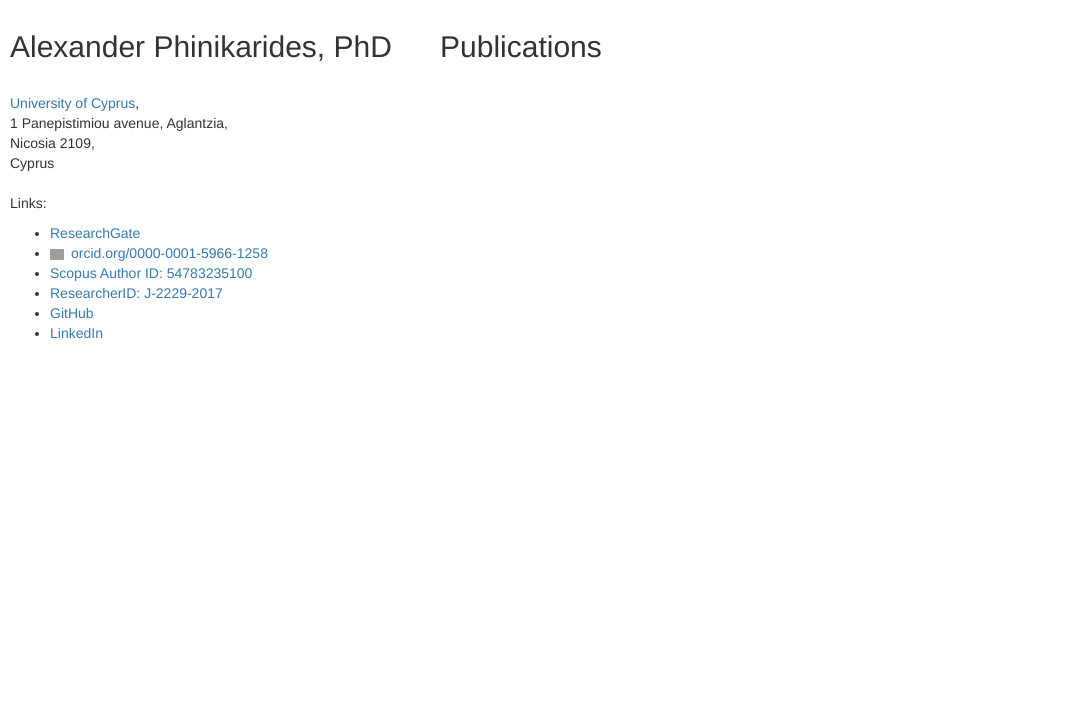
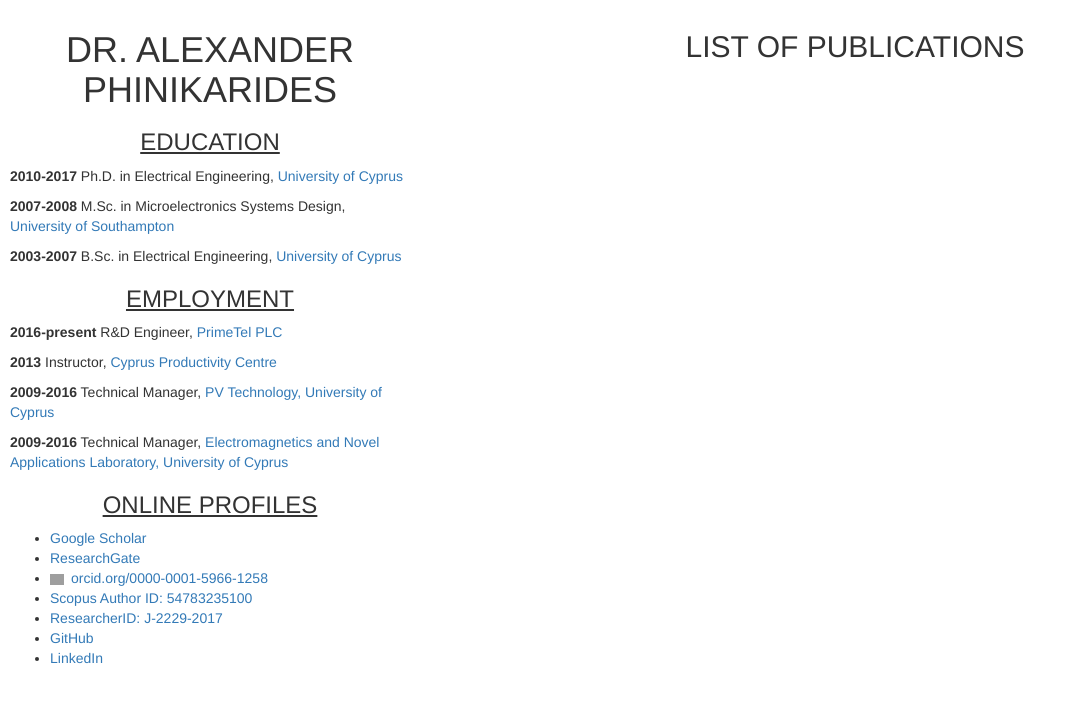
Before and after one commit to alexisph/alexisph.github.io, a plain HTML site: page index.html in a window 1280 px wide. Shown: the whole page, without its empty margins (0-1077 px from the left). Drawn offline with nearby package versions, Linux system fonts and the light colour scheme; grey boxes are pictures that could not be loaded.

Commit message:
2018 update
Signed-off-by: Alexander Phinikarides <alexisph@gmail.com>

```diff
--- a/index.html
+++ b/index.html
@@ -1,6 +1,6 @@
 <html>
   <head>
-    <title>Alexander Phinikarides's Publication Page</title>
+    <title>Alexander Phinikarides · About</title>
     <link rel="stylesheet" type="text/css" href="style.css" />
     <link rel="stylesheet" type="text/css"
                            href="https://maxcdn.bootstrapcdn.com/bootstrap/3.3.7/css/bootstrap.min.css" />
@@ -12,19 +12,44 @@
       <div class="col-md-4">
         <!-- <img style="width: 100%" src="picture.png"/> -->
 
-        <h2>Alexander Phinikarides, PhD</h2>
+        <h1>Dr. Alexander Phinikarides</h1>
 
-        <br>
-
-        <a href="http://www.ucy.ac.cy/">University of Cyprus</a>,<br/>
-        1 Panepistimiou avenue, Aglantzia,<br/>
-        Nicosia 2109,<br/>
-        Cyprus<br/>
-        <br/>
+        <h3>Education</h3>
 
         <p>
-          Links:
+        <b>2010-2017</b> Ph.D. in Electrical Engineering, <a href="https://www.ucy.ac.cy/">University of Cyprus</a>
+        </p>
+
+        <p>
+        <b>2007-2008</b> M.Sc. in Microelectronics Systems Design, <a href="https://www.southampton.ac.uk/">University of Southampton</a>
+        </p>
+
+        <p>
+        <b>2003-2007</b> B.Sc. in Electrical Engineering, <a href="https://www.ucy.ac.cy/">University of Cyprus</a>
+        </p>
+
+        <h3>Employment</h3>
+
+        <p>
+        <b>2016-present</b> R&amp;D Engineer, <a href="https://primetel.com.cy/research/en/">PrimeTel PLC</a>
+        </p>
+
+        <p>
+        <b>2013</b> Instructor, <a href="http://www.mlsi.gov.cy/kepa">Cyprus Productivity Centre</a>
+        </p>
+
+        <p>
+        <b>2009-2016</b> Technical Manager, <a href="http://pvtechnology.ucy.ac.cy/">PV Technology, University of Cyprus</a>
+        </p>
+
+        <p>
+        <b>2009-2016</b> Technical Manager, <a href="http://enal.ucy.ac.cy/">Electromagnetics and Novel Applications Laboratory, University of Cyprus</a>
+        </p>
+
+        <h3>Online profiles</h3>
+
         <ul>
+          <li><a href="https://scholar.google.com/citations?user=j9uculMAAAAJ&hl=en">Google Scholar</a></li>
           <li><a href="https://www.researchgate.net/profile/Alexander_Phinikarides">ResearchGate</a></li>
           <li><a href="https://orcid.org/0000-0001-5966-1258" target="orcid.widget" rel="noopener noreferrer" style="vertical-align:top;"><img src="https://orcid.org/sites/default/files/images/orcid_16x16.png" style="width:1em;margin-right:.5em;" alt="ORCID iD icon">orcid.org/0000-0001-5966-1258</a></li>
           <li><a href="http://www.scopus.com/inward/authorDetails.url?authorID=54783235100&partnerID=MN8TOARS">Scopus Author ID: 54783235100</a></li>
@@ -41,7 +66,7 @@
       <!-- .................................. -->
 
       <div class="col-md-8">
-        <h2>Publications</h2>
+        <h2>List of publications</h2>
 
         <script src="https://bibbase.org/show?bib=https://alexisph.github.io/alexander.bib&jsonp=1"></script>
 
--- a/style.css
+++ b/style.css
@@ -1,7 +1,26 @@
 body {
-    padding: 1rem;
+  padding: 1rem;
 }
 
 .spacer {
-    height: 3rem;
+  height: 3rem;
 }
+
+h1 {
+  text-align: center;
+  text-transform: uppercase;
+  font-weight: bold;
+}
+
+h2 {
+  text-align: center;
+  text-transform: uppercase;
+  font-weight: bold;
+}
+
+h3 {
+  text-decoration: underline;
+  text-align: center;
+  text-transform: uppercase;
+  font-weight: bold;
+}
```
Also changed, not shown: 2 other files. Lines whose indentation alone changed are shown as unchanged.
